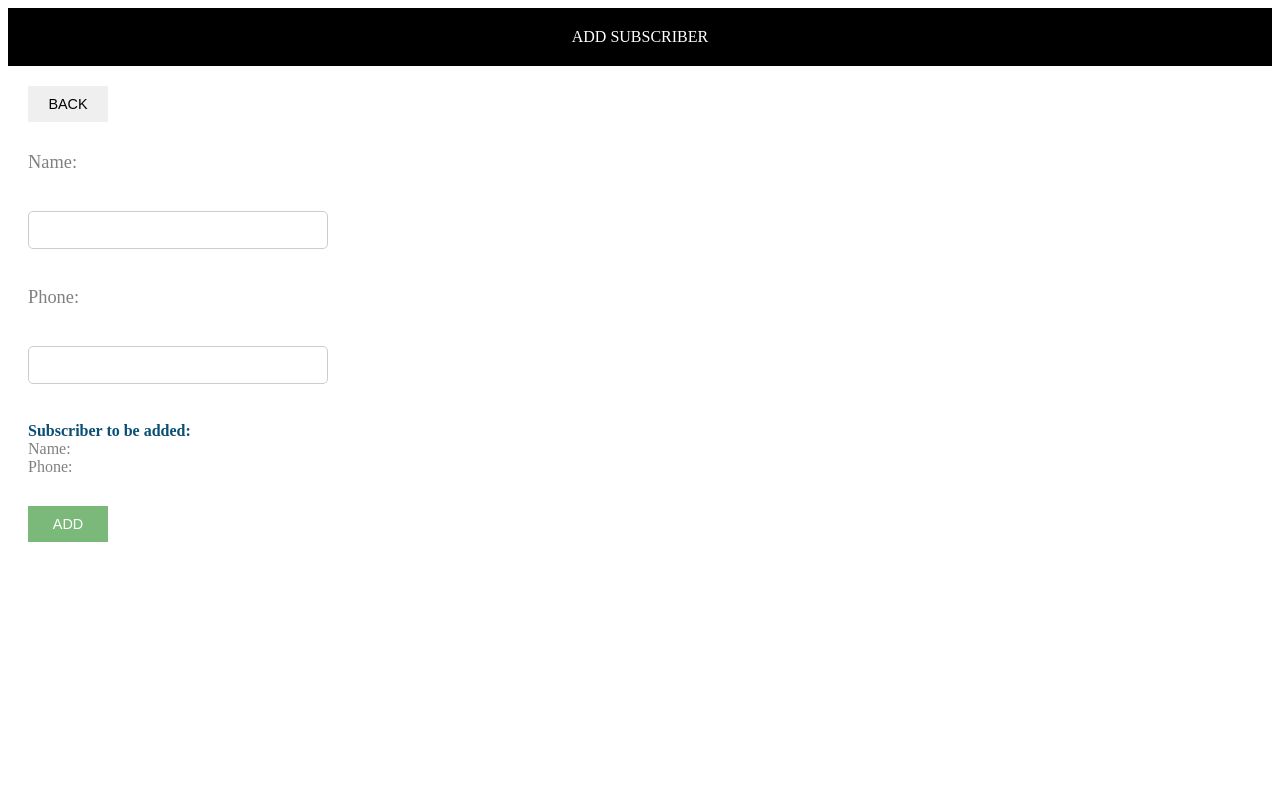
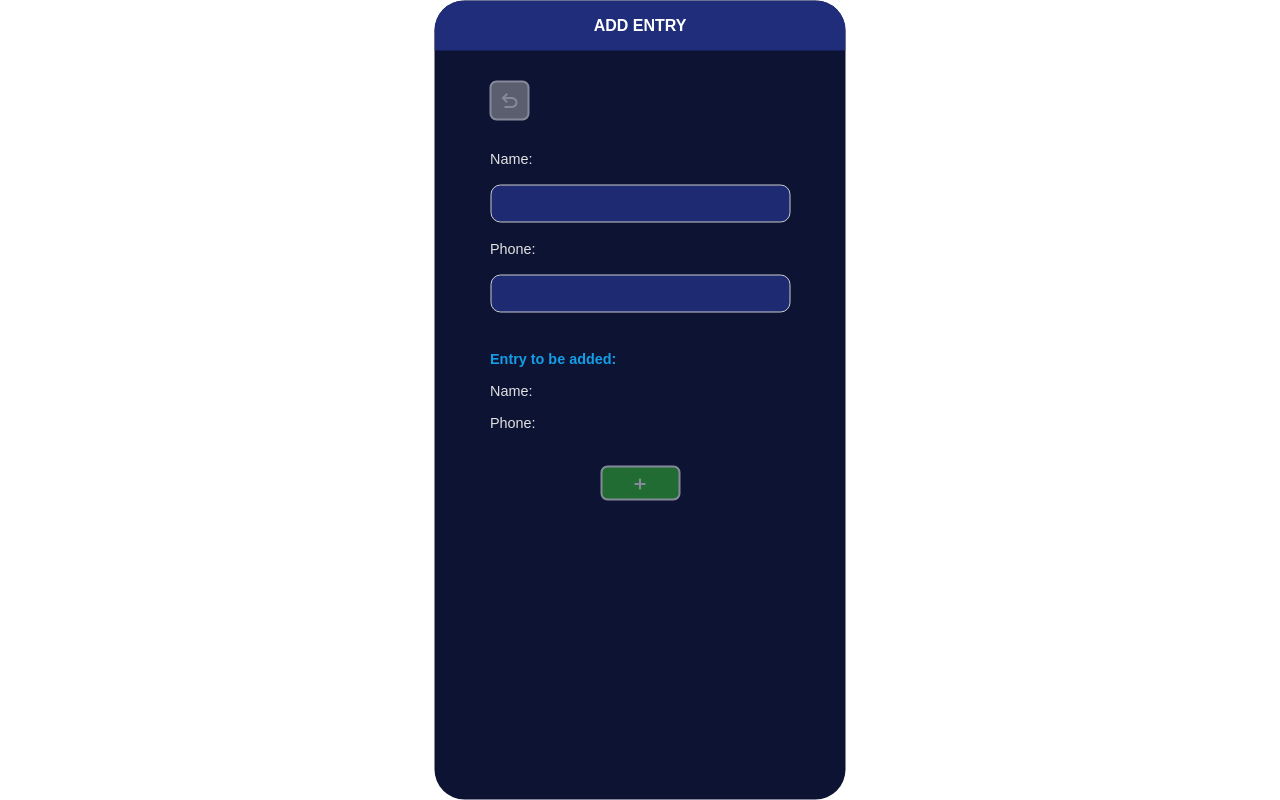
Before and after one commit to Clenilton-Filho/react-phone-book, a React app: page /add in a window 1280 px wide. Built offline with nearby package versions, Linux system fonts and the light colour scheme.

Commit message:
improve visual design and add grouping by the first letter

```diff
--- a/public/index.html
+++ b/public/index.html
@@ -24,6 +24,9 @@
       work correctly both with client-side routing and a non-root public URL.
       Learn how to configure a non-root public URL by running `npm run build`.
     -->
+    <link rel="stylesheet" href="https://fonts.googleapis.com/css2?family=Material+Symbols+Outlined:opsz,wght,FILL,GRAD@20..48,100..700,0..1,-50..200&icon_names=deleteaddundo" />
+
+
     <title>React App</title>
   </head>
   <body>
--- /dev/null
+++ b/src/AddEntry.css
@@ -0,0 +1,67 @@
+.component-body-container .add-entry-component{
+    display: flex;
+    justify-content: center;
+    align-items: center;
+    height: 500px;
+}
+
+.back-btn{
+    background-color: #a8a8a8;
+    align-self: flex-end;
+    margin: 30px 55px;
+    height: 40px;
+    width: 40px;
+}
+
+.back-btn span{
+    line-height: 35px;
+}
+
+.entry-form {
+    display: flex;
+    flex-direction: column;
+}
+
+.label-control {
+    color: #e2e2e2;
+    font-size: .9rem;
+}
+
+.input-control {
+    background-color: #1e2a72;
+    color: #fff;
+    width: 300px;
+    min-width: 100px;
+    padding: 10px 15px;
+    display: inline-block;
+    border: 1px solid #ccc;
+    border-radius: 10px;
+    box-sizing: border-box;
+    font-size: 0.9rem;
+    outline: none;
+}
+
+.entry-info-container {
+    display: flex;
+    flex-direction: column;
+    font-size: .9rem;
+    margin: 20px 0;
+}
+
+.entry-to-add-heading {
+    color: #159de6;
+    font-weight: 600;
+    font-size: .9rem;
+}
+
+.entry-info {
+    color: #e2e2e2;
+}
+
+.add-btn{
+    background-color: #32c532;
+    height: 35px;
+    width: 80px;
+    margin: 15px auto;
+    border-color: #fff;
+}
--- /dev/null
+++ b/src/AddEntry.js
@@ -0,0 +1,64 @@
+import React, { useState } from 'react';
+import Header from './Header';
+import { Link, useNavigate } from 'react-router-dom';
+
+import './common/common.css';
+import './AddEntry.css';
+
+const AddEntry = (props) => {
+
+    const [entry, setEntry] = useState(
+        {
+            id: 0,
+            name: '',
+            phone: ''
+        }
+    );
+
+    const navigate = useNavigate();
+
+    const inputChangeHandler = (e) => {
+        const { name, value } = e.target;
+        setEntry(prevEntry => ({
+            ...prevEntry,
+            [name]: value
+        }));
+        console.log(entry);
+    };
+
+
+    const onFormSubmitted = (e) => {
+        e.preventDefault();
+        props.addEntryHandler(entry);
+        setEntry({
+            id: 0,
+            name: '',
+            phone: '' });
+        navigate('/');
+    };
+
+    const { name, phone } = entry;
+
+    return (
+        <div>
+            <Header heading='Add Entry' />
+            <Link to='/'> <button className='custom-btn back-btn'><span className='material-symbols-outlined'>undo</span></button></Link>
+            <div className='component-body-container add-entry-component'>
+                <form className='entry-form' onSubmit={onFormSubmitted.bind(this)}>
+                    <label htmlFor='name' className='label-control'>Name: </label><br />
+                    <input onChange={inputChangeHandler} id='name' type='text' className='input-control' name='name' /><br />
+                    <label htmlFor='phone' className='label-control'>Phone: </label><br />
+                    <input onChange={inputChangeHandler} className='input-control' name='phone' /><br />
+                    <div className='entry-info-container'>
+                        <span className='entry-to-add-heading'>Entry to be added: </span><br />
+                        <span className='entry-info'>Name: {name}</span><br />
+                        <span className='entry-info'>Phone: {phone}</span>
+                    </div>
+                    <button className='custom-btn add-btn material-symbols-outlined'>add</button>
+                </form>
+            </div>
+        </div>
+    )
+}
+
+export default AddEntry;
--- a/src/AddSubscriber.css
+++ /dev/null
@@ -1,39 +0,0 @@
-.subscriber-form {
-    display: flex;
-    flex-direction: column;
-    gap: 10px;
-    margin-top: 30px;
-}
-
-.label-control {
-    color: #808080;
-    font-size: 1.15rem;
-    margin-right: 15px;
-}
-
-.input-control {
-    width: 300px;
-    min-width: 100px;
-    padding: 10px 15px;
-    display: inline-block;
-    border: 1px solid #ccc;
-    border-radius: 5px;
-    box-sizing: border-box;
-    font-size: 0.9rem;
-    outline: none;
-}
-
-.subscriber-info-container {
-    font-size: 1rem;
-    margin-right: 10px;
-    margin-bottom: 20px;
-}
-
-.subscriber-to-add-heading {
-    color: #0a4f75;
-    font-weight: 600;
-}
-
-.subscriber-info {
-    color: #808080;
-}
--- a/src/AddSubscriber.js
+++ /dev/null
@@ -1,95 +0,0 @@
-import React, { useState } from 'react';
-import Header from './Header';
-import './AddSubscriber.css';
-import { Link, useNavigate } from 'react-router-dom';
-
-const AddSubscriber = (props) => {
-
-    const [subscriber, setSubscriber] = useState(
-        {
-            id: 0,
-            name: '',
-            phone: ''
-        }
-    );
-
-    /*
-    constructor()
-    {
-        super();
-        this.state = {
-            id: 0,
-            name: '',
-            phone: ''
-        }
-    }*/
-
-    const navigate = useNavigate();
-
-    const inputChangeHandler = (e) => {
-        const { name, value } = e.target;
-        setSubscriber(prevSubscriber => ({
-            ...prevSubscriber,
-            [name]: value
-        }));
-        console.log(subscriber);
-    };
-
-    /*
-    inputChangeHandler = (e) => {
-        const state = this.state;
-        state[e.target.name] = e.target.value
-        this.setState(state);
-        console.log(this.state);
-    }
-    */
-
-    const onFormSubmitted = (e) => {
-        e.preventDefault();
-        props.addSubscriberHandler(subscriber);
-        setSubscriber({
-            id: 0,
-            name: '',
-            phone: '' });
-        navigate('/');
-    };
-
-    /*
-    onFormSubmitted = (e) => {
-        e.preventDefault();
-        this.props.addSubscriberHandler(this.state);
-        this.setState({id: 0,name:'',phone:''})
-        navigate
-    }
-    */
-
-    const { name, phone } = subscriber;
-
-    /*
-    render(){
-
-        const {name,phone} = this.state
-    */
-    return (
-        <div>
-            <Header heading='Add Subscriber' />
-            <div className='component-body-container'>
-                <Link to='/'> <button className='custom-btn'>Back</button></Link>
-                <form className='subscriber-form' onSubmit={onFormSubmitted.bind(this)}>
-                    <label htmlFor='name' className='label-control'>Name: </label><br />
-                    <input onChange={inputChangeHandler} id='name' type='text' className='input-control' name='name' /><br />
-                    <label htmlFor='phone' className='label-control'>Phone: </label><br />
-                    <input onChange={inputChangeHandler} className='input-control' name='phone' /><br />
-                    <div className='subscriber-info-container'>
-                        <span className='subscriber-to-add-heading'>Subscriber to be added: </span><br />
-                        <span className='subscriber-info'>Name: {name}</span><br />
-                        <span className='subscriber-info'>Phone: {phone}</span>
-                    </div>
-                    <button className='custom-btn add-btn'>Add</button>
-                </form>
-            </div>
-        </div>
-    )
-}
-
-export default AddSubscriber;
--- a/src/Header.css
+++ b/src/Header.css
@@ -1,7 +1,9 @@
 .header{
-    background-color: black;
-    color: white;
+    background-color: #1f2d7a;
     text-align: center;
-    padding: 20px;
+    font-weight: bold;
+    font-size: 1rem;
+    height: 50px;
+    line-height: 50px;
     text-transform: uppercase;
 }
--- a/src/Header.js
+++ b/src/Header.js
@@ -4,7 +4,7 @@ import './Header.css';
 const Header = function(props){
     return(
         <div className='header'>
-            {props.heading}
+            <span>{props.heading}</span>
         </div>
     )
 }
--- /dev/null
+++ b/src/PhoneBook.js
@@ -0,0 +1,93 @@
+import React, { Component } from 'react';
+import AddEntry from './AddEntry';
+import ShowEntries from './ShowEntries';
+import { BrowserRouter as Router, Routes, Route } from 'react-router-dom';
+
+class PhoneBook extends Component {
+
+    constructor() {
+        super();
+        this.state = {
+            entryList: [
+                {
+                    id: 1,
+                    name: 'Alberto Balsalm',
+                    phone: '123456789'
+                },
+                {
+                    id: 2,
+                    name: 'Neo TX',
+                    phone: '888888888'
+                },
+                {
+                    id: 3,
+                    name: 'John Marston',
+                    phone: '999999999'
+                }
+
+            ]
+        }
+    }
+
+
+    addEntryHandler = (newEntry) => {
+        let entryList = this.state.entryList;
+        if (entryList.length > 0) {
+            newEntry.id = entryList.length + 1;
+        }
+        else {
+            newEntry.id = 1;
+        }
+        entryList.push(newEntry);
+        this.setState({ entryList: entryList });
+    }
+
+    deleteEntryHandler = (entryId) => {
+        let entryList = this.state.entryList;
+        let newEntryList = entryList.filter(entry => entry.id !== entryId);
+        this.setState({ entryList: newEntryList });
+    }
+
+    render() {
+
+        const { entryList } = this.state;
+
+        const sortedEntries = entryList.sort((a, b) => a.name.localeCompare(b.name));
+        let currentLetter = '';
+        const groupedRenderedEntries = [];
+
+        sortedEntries.forEach(entry => {
+            const firstLetter = entry.name[0].toUpperCase();
+
+            if (firstLetter !== currentLetter) {
+                groupedRenderedEntries.push(
+                    <h2 className="letter-heading">{firstLetter}</h2>
+                );
+                currentLetter = firstLetter;
+            }
+
+            groupedRenderedEntries.push(
+                <div key={entry.id} className='grid-container'>
+                    <span className='grid-item name-phone'>{entry.name}</span>
+                    <span className='grid-item name-phone'>{entry.phone}</span>
+                    <button className='grid-item delete-btn custom-btn material-symbols-outlined' onClick={() => { this.deleteEntryHandler(entry.id)}}>
+                        <span className='material-symbols-outlined'>delete</span>
+                    </button>
+                </div>
+            )}
+        );
+
+        return (
+            <Router>
+                <div className='main-container'>
+                    <Routes>
+                        <Route path='/' element={<ShowEntries renderedContent={groupedRenderedEntries} />} />
+                        <Route path='/add' element={<AddEntry addEntryHandler={this.addEntryHandler} />} />
+                    </Routes>
+                </div>
+            </Router>
+        )
+    }
+}
+
+export default PhoneBook;
--- a/src/PhoneDirectory.js
+++ /dev/null
@@ -1,57 +0,0 @@
-import React, { Component } from 'react';
-import AddSubscriber from './AddSubscriber';
-import ShowSubscribers from './ShowSubscribers';
-import { BrowserRouter as Router, Routes, Route } from 'react-router-dom';
-
-class PhoneDirectory extends Component {
-
-    constructor() {
-        super();
-        this.state = {
-            subscribersList: [
-                {
-                    id: 1,
-                    name: 'Neo',
-                    phone: '888888888'
-                }
-            ]
-        }
-    }
-
-    addSubscriberHandler = (newSubscriber) => {
-        let subscribersList = this.state.subscribersList;
-        if (subscribersList.length > 0) {
-            newSubscriber.id = subscribersList[subscribersList.length - 1].id + 1;
-        }
-        else {
-            newSubscriber.id = 1;
-        }
-        subscribersList.push(newSubscriber);
-        this.setState({ subscribersList: subscribersList });
-    }
-
-    deleteSubscriberHandler = (subscriberId) => {
-        let subscribersList = this.state.subscribersList;
-        subscribersList.forEach(sub => {
-            if (sub.id === subscriberId){
-                subscribersList.splice(subscriberId -1,1)
-            }
-        });
-        this.setState({ subscribersList: subscribersList });
-    }
-
-    render() {
-        return (
-            <Router>
-                <div className='main-container'>
-                    <Routes>
-                        <Route path='/' element={<ShowSubscribers subscribersList={this.state.subscribersList} deleteSubscriberHandler={this.deleteSubscriberHandler} />} />
-                        <Route path='/add' element={<AddSubscriber addSubscriberHandler={this.addSubscriberHandler} />} />
-                    </Routes>
-                </div>
-            </Router>
-        )
-    }
-}
-
-export default PhoneDirectory;
--- /dev/null
+++ b/src/ShowEntries.css
@@ -0,0 +1,73 @@
+.heading-container {
+    background-color: #0d1333;
+    margin: 30px 0 30px 0;
+    width: 100%;
+}
+
+.grid-container{
+    display: grid;
+    grid-template-columns: 40% 30% auto;
+    margin-bottom: 10px;
+    width: 90%;
+    background-color: #151e52;
+    padding: 5px 10px;
+    border-radius: 7px;
+}
+
+.grid-item{
+    font-size: 0.8rem;
+    word-wrap: break-word;
+}
+
+.name-heading, .phone-heading{
+    font-size: 0.8rem;
+    font-weight: 600;
+    color: #808080;
+    text-transform: uppercase;
+    padding: 5px 0px;
+}
+
+.letter-heading{
+    height: 20px;
+    width: 90%;
+    color: #808080;
+    font-size: 0.7rem;
+    text-align: start;
+    line-height: 10px;
+}
+
+.name-phone{
+    height: 30px;
+    line-height: 30px;
+}
+
+.delete-btn{
+    background-color: transparent;
+    color: #000;
+    justify-self: center;
+    border-color: #fff;
+    margin-top: 3px;
+}
+
+.delete-btn:hover{
+    border-color: red;
+}
+
+.delete-btn span{
+    font-size: 1.1rem;
+    transition: all 0.3s;
+}
+
+.delete-btn:hover span{
+    color: red;
+}
+
+.to-add-btn{
+    position: fixed;
+    background-color: #32c532;
+    bottom: 10%;
+    left: 80%;
+    height: 45px;
+    width: 45px;
+    border-color: #fff;
+}
--- /dev/null
+++ b/src/ShowEntries.js
@@ -0,0 +1,36 @@
+import React, { Component } from 'react';
+import Header from "./Header";
+import './ShowEntries.css';
+import { Link } from 'react-router-dom';
+
+class ShowEntries extends Component {
+
+  render() {
+
+    return (
+      <div className='component-container'>
+        <Header heading='Phone Book' />
+        <div className='component-body-container'>
+
+
+          <div className='grid-container heading-container'>
+            <span className='name-heading grid-item'>Name</span>
+            <span className='phone-heading grid-item'>Phone</span>
+          </div>
+
+          {
+            this.props.renderedContent
+          }
+
+          <Link to='/add'>
+            <button className='to-add-btn custom-btn custom-btn material-symbols-outlined'>add</button>
+          </Link>
+
+        </div>
+      </div>
+    );
+  }
+
+}
+
+export default ShowEntries;
--- a/src/ShowSubscribers.js
+++ /dev/null
@@ -1,40 +0,0 @@
-import React, { Component } from 'react';
-import Header from "./Header";
-import './ShowSubscribers.css';
-import { Link } from 'react-router-dom';
-
-class ShowSubscribers extends Component {
-
-  render() {
-
-    return (
-      <div className='component-container'>
-        <Header heading='Phone Directory' />
-        <div className='component-body-container'>
-          <Link to='/add'><button className='add-btn custom-btn'>Add</button></Link>
-
-          <div className='grid-container heading-container'>
-            <span className='name-heading grid-item'>Name</span>
-            <span className='phone-heading grid-item'>Phone</span>
-          </div>
-
-          {
-            this.props.subscribersList.map(sub => {
-              return <div key={sub.id} className='grid-container'>
-                <span className='grid-item'>{sub.name}</span>
-                <span className='grid-item'>{sub.phone}</span>
-                <span className='grid-item action-btn-container'>
-                  <button onClick={() => { this.props.deleteSubscriberHandler(sub.id)}} className='delete-btn custom-btn'>Delete</button>
-                </span>
-              </div>
-            })
-          }
-
-        </div>
-      </div>
-    );
-  }
-
-}
-
-export default ShowSubscribers;
--- a/src/common/common.css
+++ b/src/common/common.css
@@ -1,19 +1,46 @@
+*{
+    margin: 0;
+    font-family: Arial, Helvetica, sans-serif;
+    color: #fff;
+}
+
+.main-container{
+    position: absolute;
+    top: 50%;
+    left: 50%;
+    display: flex;
+    background-color: #0d1333;
+    flex-direction: column;
+    height: 799px;
+    width: 411px;
+    border-radius: 30px;
+    transform: translate(-50%,-50%);
+    overflow: hidden;
+}
+
 .component-body-container{
-    padding: 20px;
+    display: flex;
+    flex-direction: column;
+    align-items: center;
 }
 
 .custom-btn{
-    padding: 10px;
     border: none;
-    margin-right: 10px;
     text-transform: uppercase;
-    width: 80px;
-    font-size: 0.9rem;
+    height: 25px;
+    width: 50px;
+    font-weight: 600;
+    font-size: 20px;
+    color: #fff;
+    text-align: center;
     cursor: pointer;
     outline: none;
+    border: 2px solid;
+    border-radius: 7px;
+    filter:opacity(0.5);
+    transition: all 0.3s;
 }
 
-.add-btn{
-    background-color: #7ab97a;
-    color: #fff;
+.custom-btn:hover{
+    filter:opacity(1)
 }
--- a/src/index.js
+++ b/src/index.js
@@ -1,14 +1,14 @@
 import React from 'react';
 import ReactDOM from 'react-dom/client';
 import reportWebVitals from './reportWebVitals';
-import PhoneDirectory from './PhoneDirectory';
+import PhoneBook from './PhoneBook';
 
 import './common/common.css'
 
 const root = ReactDOM.createRoot(document.getElementById('root'));
 root.render(
   <React.StrictMode>
-    <PhoneDirectory />
+    <PhoneBook />
   </React.StrictMode>
 );
 
```
Also changed, not shown: src/ShowSubscribers.css (deleted, +0 -30 lines), 1 other file.
